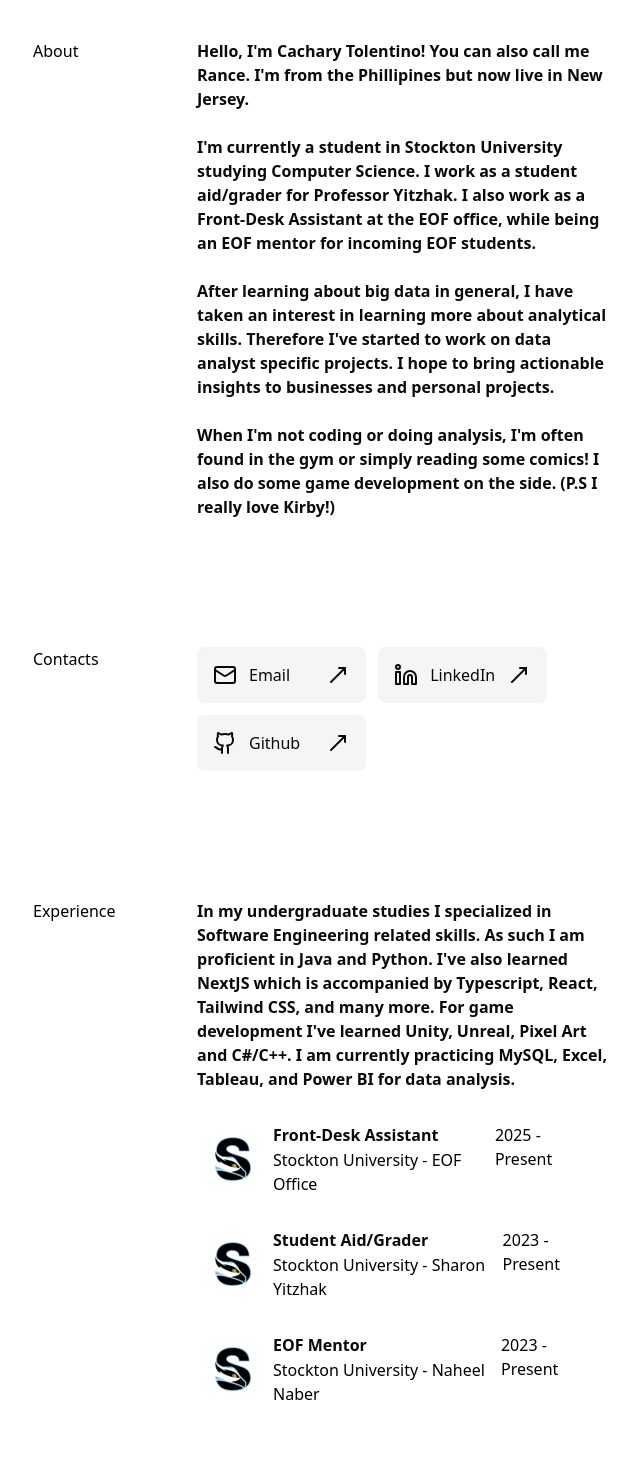
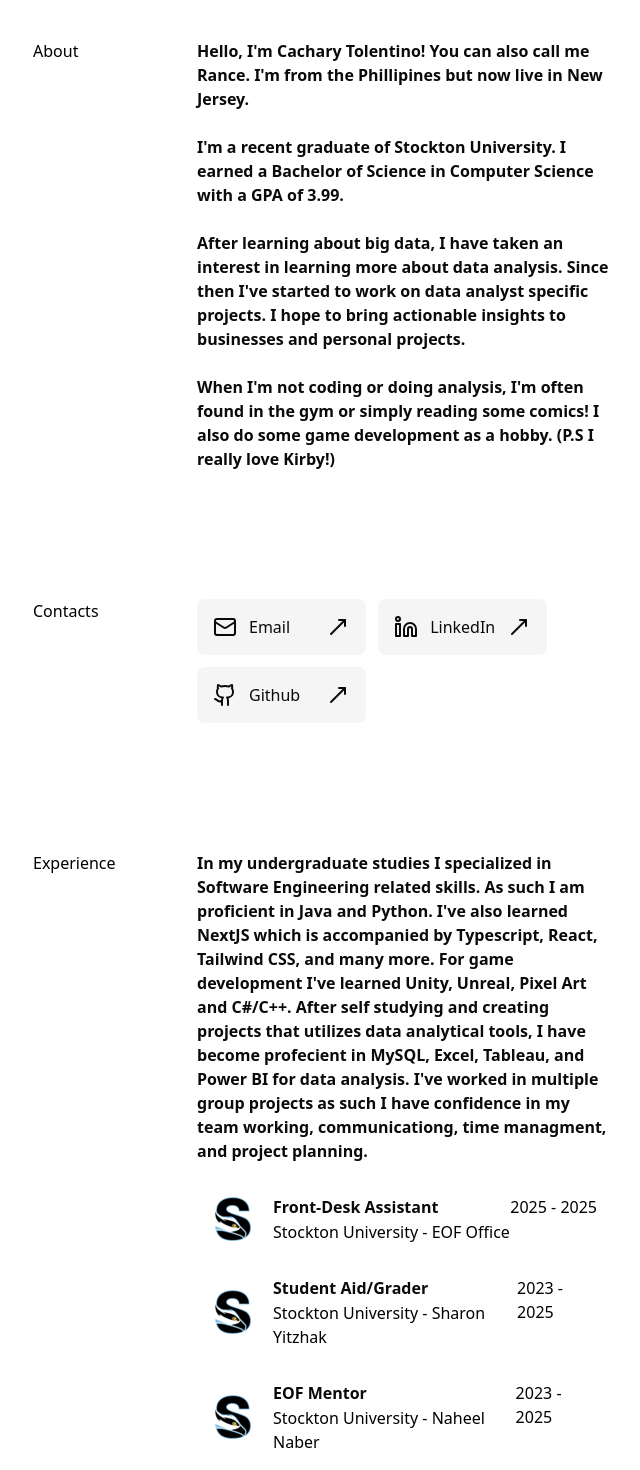
Before and after one commit to CacharyT/PortfolioWebsite, a Next.js app in the folder portfolio-website/: page /about in a window 1280 px wide. Shown: the part 600-2070 px from the top of the page, without its empty margins (319-959 px from the left). Built offline with nearby package versions, Linux system fonts and the light colour scheme.

Commit message:
updated info

```diff
--- a/portfolio-website/app/about/page.tsx
+++ b/portfolio-website/app/about/page.tsx
@@ -41,18 +41,16 @@
                         I&apos;m from the Phillipines but now live in New Jersey.
                     </p>
                     <p className='font-semibold'>
-                        I&apos;m currently a student in Stockton University studying Computer Science.
-                        I work as a student aid/grader for Professor Yitzhak.
-                        I also work as a Front-Desk Assistant at the EOF office, while being an EOF mentor for incoming EOF students.
+                        I&apos;m a recent graduate of Stockton University. I earned a Bachelor of Science in Computer Science with a GPA of 3.99.
                     </p>
                     <p className='font-semibold'>
-                        After learning about big data in general, I have taken an interest in learning more about analytical skills.
-                        Therefore I&apos;ve started to work on data analyst specific projects.
+                        After learning about big data, I have taken an interest in learning more about data analysis.
+                        Since then I&apos;ve started to work on data analyst specific projects.
                         I hope to bring actionable insights to businesses and personal projects.
                     </p>
                     <p className='font-semibold'>
                         When I&apos;m not coding or doing analysis, I&apos;m often found in the gym or simply
-                        reading some comics! I also do some game development on the side. (P.S I really love Kirby!)
+                        reading some comics! I also do some game development as a hobby. (P.S I really love Kirby!)
                     </p>
                 </div>
             </section>
@@ -66,9 +64,9 @@
                     Contacts
                 </h2>
 
-                <ul className='animated-list grid flex-frow grid-cols-1 gap-3 md:grid-cols-2'>
+                <ul className='animated-list grid flex-row grid-cols-1 gap-3 md:grid-cols-2'>
                     <li className='col-span-1 transition-opacity'>
-                        <a className='underline-offset-4 underline inline-grid w-full rounded-lg bg-secondary p-4 no-underline transition-opacity' href="mailto:tolenti2@go.stockton.edu">
+                        <a className='underline-offset-4 underline inline-grid w-full rounded-lg bg-secondary p-4 no-underline transition-opacity' target="_blank" rel="noopener noreferrer" href="mailto:tolenti2@go.stockton.edu">
                             <div className='flex items-center gap-3'>
                                 <span className='text-xl'>
                                     <Mail/>
@@ -80,7 +78,7 @@
                     </li>
 
                     <li className='col-span-1 transition-opacity'>
-                        <a className='underline-offset-4 underline inline-grid w-full rounded-lg bg-secondary p-4 no-underline transition-opacity' target="_blank" href="https://www.linkedin.com/in/cachary-tolentino-304796278/">
+                        <a className='underline-offset-4 underline inline-grid w-full rounded-lg bg-secondary p-4 no-underline transition-opacity' target="_blank" rel="noopener noreferrer" href="https://www.linkedin.com/in/cachary-tolentino-304796278/">
                             <div className='flex items-center gap-3'>
                                 <span className='text-xl'>
                                     <Linkedin/>
@@ -92,7 +90,7 @@
                     </li>
 
                     <li className='col-span-1 transition-opacity'>
-                        <a className='underline-offset-4 underline inline-grid w-full rounded-lg bg-secondary p-4 no-underline transition-opacity' target="_blank" href="https://github.com/CacharyT">
+                        <a className='underline-offset-4 underline inline-grid w-full rounded-lg bg-secondary p-4 no-underline transition-opacity' target="_blank" rel="noopener noreferrer" href="https://github.com/CacharyT">
                             <div className='flex items-center gap-3'>
                                 <span className='text-xl'>
                                     <Github/>
@@ -119,8 +117,14 @@
                         In my undergraduate studies I specialized in Software Engineering related
                         skills. As such I am proficient in Java and Python. I&apos;ve also learned
                         NextJS which is accompanied by Typescript, React, Tailwind CSS, and many more.
+
                         For game development I&apos;ve learned Unity, Unreal, Pixel Art and C#/C++.
-                        I am currently practicing MySQL, Excel, Tableau, and Power BI for data analysis.
+
+                        After self studying and creating projects that utilizes data analytical tools, I have become
+                        profecient in MySQL, Excel, Tableau, and Power BI for data analysis.
+
+                        I've worked in multiple group projects as such I have confidence in my team working,
+                        communicationg, time managment, and project planning.
                     </p>
                     <ul className='flex flex-col gap-8 animated-list'>
                     <li className='transition-opacity'>
@@ -132,7 +136,7 @@
                                         <p className='text-black'>Stockton University - EOF Office</p>
                                     </div>
                                 </div>
-                                <time className='text-black'>2025 - Present</time>
+                                <time className='text-black'>2025 - 2025</time>
                             </a>
                         </li>
                         <li className='transition-opacity'>
@@ -144,7 +148,7 @@
                                         <p className='text-black'>Stockton University - Sharon Yitzhak</p>
                                     </div>
                                 </div>
-                                <time className='text-black'>2023 - Present</time>
+                                <time className='text-black'>2023 - 2025</time>
                             </a>
                         </li>
                         <li className='transition-opacity'>
@@ -156,7 +160,7 @@
                                         <p className='text-black'>Stockton University - Naheel Naber</p>
                                     </div>
                                 </div>
-                                <time className='text-black'>2023 - Present</time>
+                                <time className='text-black'>2023 - 2025</time>
                             </a>
                         </li>
                     </ul>
--- a/portfolio-website/app/page.tsx
+++ b/portfolio-website/app/page.tsx
@@ -19,9 +19,9 @@
       />
 
       <p className="mb-4">
-        {`I am a current student at Stockton University and an aspiring data analyst.
-        I am currently practicing my skills in working on Python, Excel, Power BI, Tableau and SQL.
-        I am open to any sectors in the industry so that I can use my data analytical skills to find meaningful data.`}
+        {`I am a recent graduate of Stockton University and an aspiring data analyst.
+        I have knowledge of using Python, Excel, Power BI, Tableau, and SQL for database management and data analysis.
+        I am open to any sector in the industry so that I can use my data analytical skills to find meaningful data.`}
       </p>
       <Footer />
     </section>
--- a/portfolio-website/app/projects/page.tsx
+++ b/portfolio-website/app/projects/page.tsx
@@ -8,6 +8,7 @@
 import project7 from '../../public/project-7.png'
 import project8 from '../../public/project-8.png'
 import project9 from '../../public/project-9.png'
+import project10 from '../../public/project-10.png'
 
 export default function Projects() {
     return (
@@ -143,6 +144,19 @@
                             </a>
                         </div>
                     </div>
+                    <div className="details-container color-container border border-solid border-black p-4 flex flex-col w-full md:w-[calc(50%-0.5rem)] lg:w-[calc(33.33%-0.67rem)]">
+                        <div className="article-container">
+                            <Image src={project10} alt="Project 5" className="rounded-lg w-full h-auto" />
+                        </div>
+                        <h2 className="experience-sub-title project-title mt-2 text-lg font-medium">
+                            Stockton Dining
+                        </h2>
+                        <div className="btn-container mt-auto pt-2">
+                            <a className="btn btn-color-2 project-btn border border-black rounded px-4 py-2" href='https://github.com/CacharyT/Stockton-Dining/tree/main' target="_blank" rel="noopener noreferrer">
+                                Github
+                            </a>
+                        </div>
+                    </div>
                 </div>
             </div>
         </section>
```
Also changed, not shown: portfolio-website/public/project-10.png (added).
